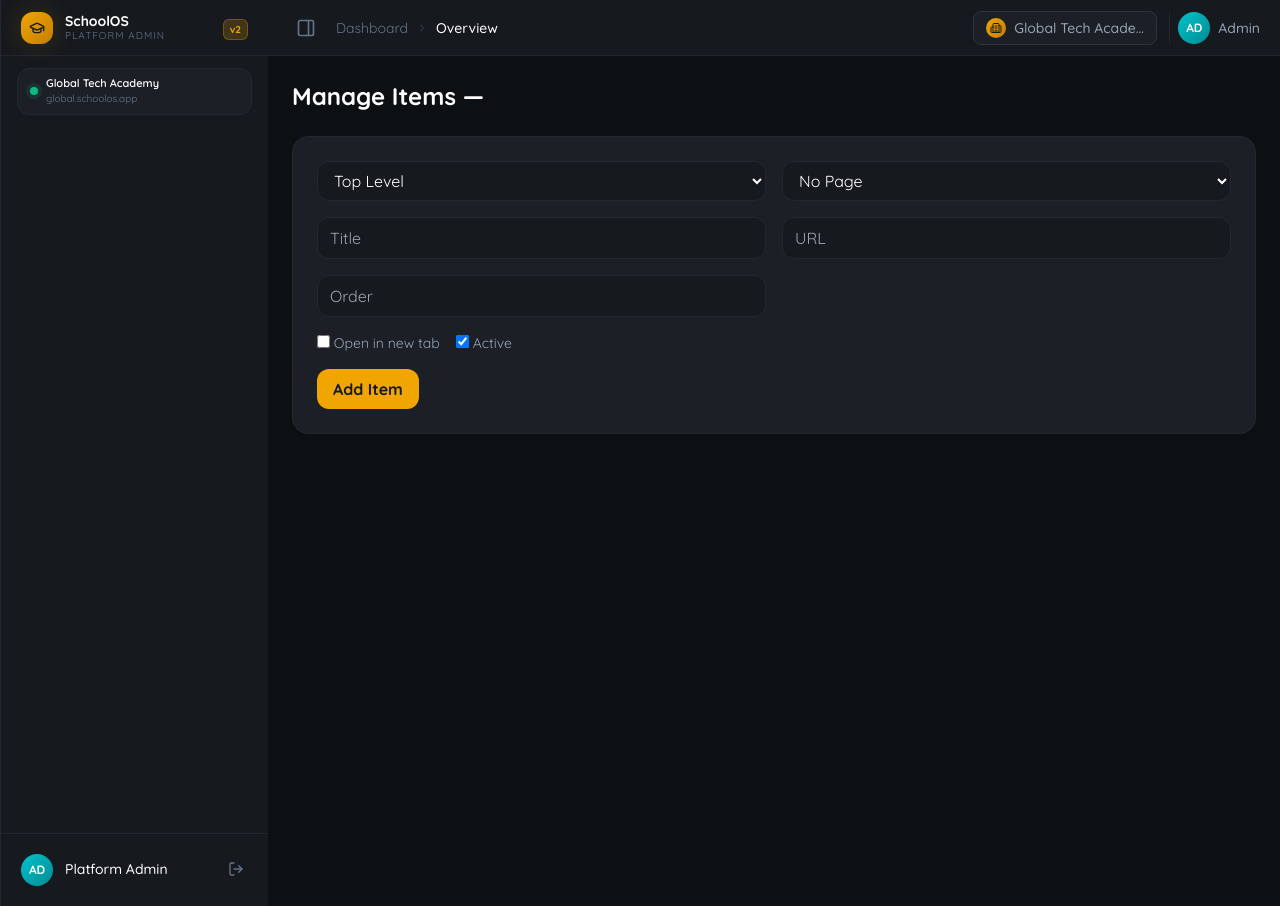
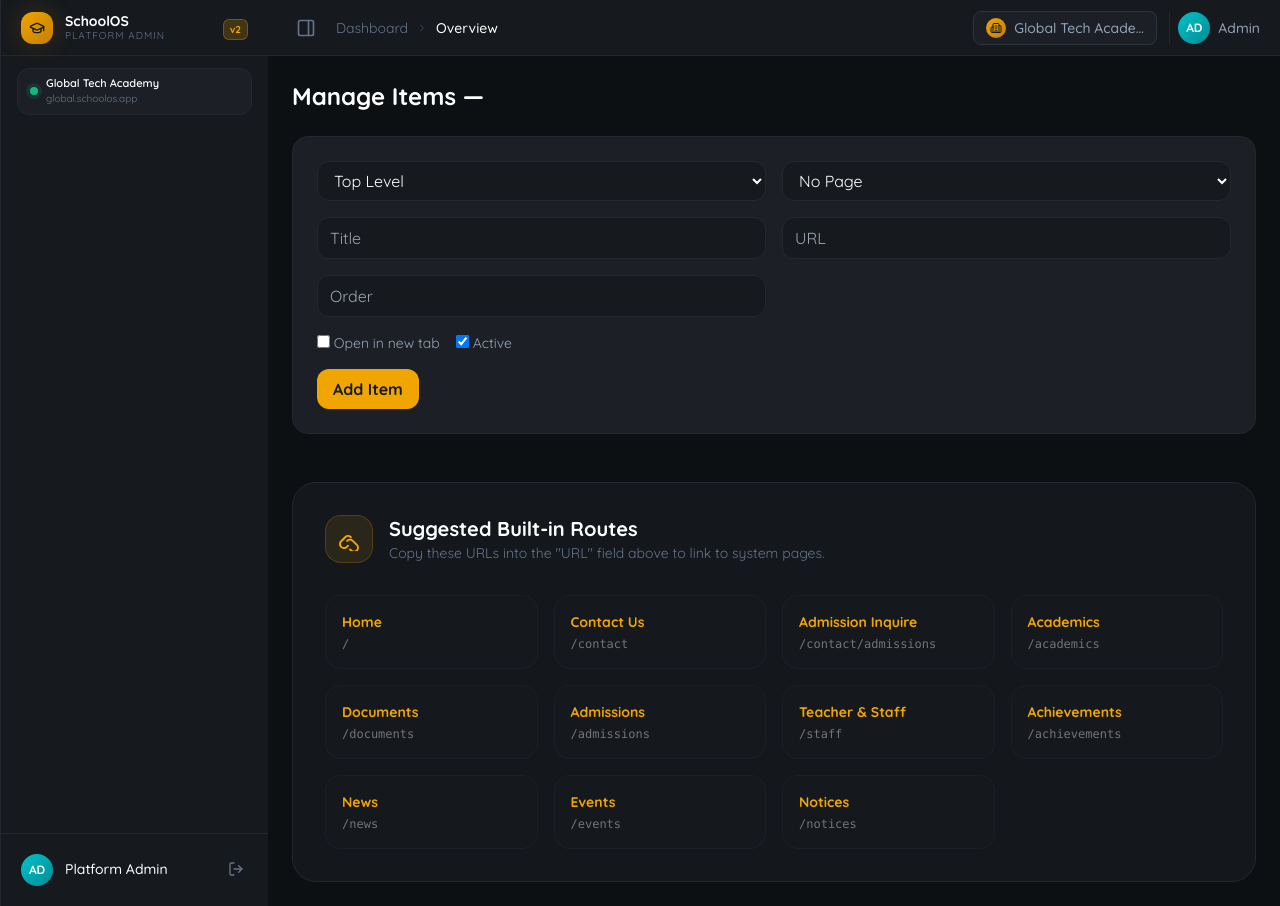
Before and after one commit to austroboy/s_website, a Django app: template templates/dashboard/navigation/menu_item_manager.html in a window 1280 px wide. Run offline with Django 5.2, Linux system fonts and the light colour scheme; the template is opened without the code that fills it, so the values that code supplies are empty; some libraries are stand-ins or nearby versions.

Commit message:
style: fix menu added issues.

```diff
--- a/templates/dashboard/navigation/menu_item_manager.html
+++ b/templates/dashboard/navigation/menu_item_manager.html
@@ -82,4 +82,76 @@
   {% endfor %}
 </div>
 
+<!-- SUGGESTED ROUTES -->
+<div class="mt-12 bg-base-800/50 border border-base-700 p-8 rounded-3xl">
+  <div class="flex items-center gap-4 mb-8">
+    <div class="w-12 h-12 bg-gold/10 flex items-center justify-center rounded-2xl border border-gold/20">
+      <svg class="w-6 h-6 text-gold" fill="none" stroke="currentColor" viewBox="0 0 24 24">
+        <path stroke-linecap="round" stroke-linejoin="round" stroke-width="2" d="M13.828 10.172a4 4 0 00-5.656 0l-4 4a4 4 0 105.656 5.656l1.102-1.101m-.758-4.826a4 4 0 015.656 0l4 4a4 4 0 01-5.656 5.656l-1.1-1.1" />
+      </svg>
+    </div>
+    <div>
+      <h2 class="text-xl font-display font-bold text-white">Suggested Built-in Routes</h2>
+      <p class="text-sm text-slate-muted">Copy these URLs into the "URL" field above to link to system pages.</p>
+    </div>
+  </div>
+
+  <div class="grid grid-cols-1 sm:grid-cols-2 lg:grid-cols-3 xl:grid-cols-4 gap-4">
+    <div class="bg-base-900/50 border border-base-700/50 p-4 rounded-2xl">
+      <p class="text-gold font-bold text-sm mb-1">Home</p>
+      <p class="text-white/40 text-xs font-mono select-all">/</p>
+    </div>
+
+    <div class="bg-base-900/50 border border-base-700/50 p-4 rounded-2xl">
+      <p class="text-gold font-bold text-sm mb-1">Contact Us</p>
+      <p class="text-white/40 text-xs font-mono select-all">/contact</p>
+    </div>
+
+    <div class="bg-base-900/50 border border-base-700/50 p-4 rounded-2xl">
+      <p class="text-gold font-bold text-sm mb-1">Admission Inquire</p>
+      <p class="text-white/40 text-xs font-mono select-all">/contact/admissions</p>
+    </div>
+
+    <div class="bg-base-900/50 border border-base-700/50 p-4 rounded-2xl">
+      <p class="text-gold font-bold text-sm mb-1">Academics</p>
+      <p class="text-white/40 text-xs font-mono select-all">/academics</p>
+    </div>
+
+    <div class="bg-base-900/50 border border-base-700/50 p-4 rounded-2xl">
+      <p class="text-gold font-bold text-sm mb-1">Documents</p>
+      <p class="text-white/40 text-xs font-mono select-all">/documents</p>
+    </div>
+
+    <div class="bg-base-900/50 border border-base-700/50 p-4 rounded-2xl">
+      <p class="text-gold font-bold text-sm mb-1">Admissions</p>
+      <p class="text-white/40 text-xs font-mono select-all">/admissions</p>
+    </div>
+
+    <div class="bg-base-900/50 border border-base-700/50 p-4 rounded-2xl">
+      <p class="text-gold font-bold text-sm mb-1">Teacher & Staff</p>
+      <p class="text-white/40 text-xs font-mono select-all">/staff</p>
+    </div>
+
+    <div class="bg-base-900/50 border border-base-700/50 p-4 rounded-2xl">
+      <p class="text-gold font-bold text-sm mb-1">Achievements</p>
+      <p class="text-white/40 text-xs font-mono select-all">/achievements</p>
+    </div>
+
+    <div class="bg-base-900/50 border border-base-700/50 p-4 rounded-2xl">
+      <p class="text-gold font-bold text-sm mb-1">News</p>
+      <p class="text-white/40 text-xs font-mono select-all">/news</p>
+    </div>
+
+    <div class="bg-base-900/50 border border-base-700/50 p-4 rounded-2xl">
+      <p class="text-gold font-bold text-sm mb-1">Events</p>
+      <p class="text-white/40 text-xs font-mono select-all">/events</p>
+    </div>
+
+    <div class="bg-base-900/50 border border-base-700/50 p-4 rounded-2xl">
+      <p class="text-gold font-bold text-sm mb-1">Notices</p>
+      <p class="text-white/40 text-xs font-mono select-all">/notices</p>
+    </div>
+  </div>
+</div>
+
 {% endblock %}
--- a/templates/dashboard/navigation/menu_list.html
+++ b/templates/dashboard/navigation/menu_list.html
@@ -13,8 +13,10 @@
   <div class="grid grid-cols-2 gap-4">
     <input type="text" name="name" placeholder="Menu Name"
       class="bg-base-900 border border-base-700 px-3 py-2 rounded-xl text-white">
-    <input type="text" name="slug" placeholder="Slug"
-      class="bg-base-900 border border-base-700 px-3 py-2 rounded-xl text-white">
+    <select name="slug" class="bg-base-900 border border-base-700 px-3 py-2 rounded-xl text-white">
+      <option value="header">Header</option>
+      <option value="footer">Footer</option>
+    </select>
   </div>
 
   <button class="mt-4 px-4 py-2 bg-gold text-base-900 font-bold rounded-xl">
```
